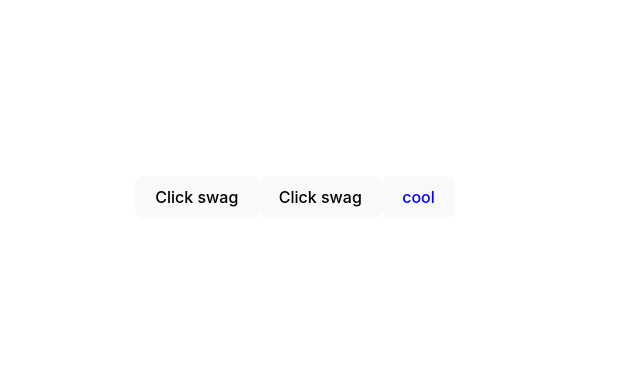
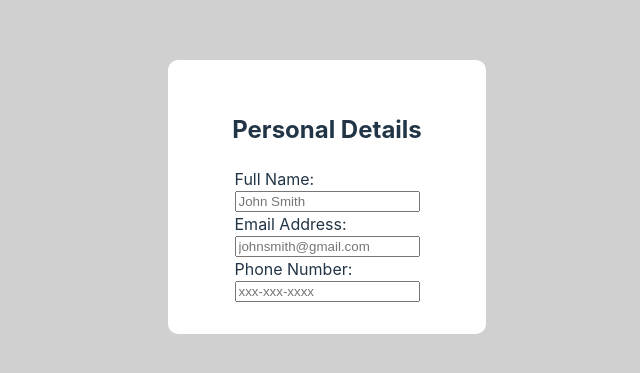
Before and after one commit to ReneSzz/my-first-react-app, a React (Vite) app in the folder my-first-react-app/: page / in a window 1280 px wide. Shown: the part 203-576 px from the top of the page, without its empty margins (345-985 px from the left). Built offline with nearby package versions, Linux system fonts and the light colour scheme.

Commit message:
Base for CV Builder Personal Details Section

```diff
--- a/my-first-react-app/src/App.jsx
+++ b/my-first-react-app/src/App.jsx
@@ -2,36 +2,20 @@ import { useState } from 'react'
 import reactLogo from './assets/react.svg'
 import viteLogo from '/vite.svg'
 import './App.css'
-
-function Button({text = "Click swag", color="black", fontSize="14", handleClick})
-{
- const styling = {
-  color: color,
-  fontSize: fontSize
- }
+import Person from './components/personDetails'
 
 
-
- return <button onClick={handleClick} style={styling}>{text}</button>
-
-
-}
 
 
 
 
 
 function App() {
-  const handleButtonClick = () =>
-  {
-    window.location.href = "http://www.google.com";
-  };
 
   return (
     <>
-    <Button handleClick={handleButtonClick}/>
-    <Button />
-    <Button text="cool" color="blue"/>
+
+    <Person> </Person>
     </>
   )
 }
--- /dev/null
+++ b/my-first-react-app/src/components/personDetails.jsx
@@ -0,0 +1,37 @@
+import { useState } from 'react'
+
+
+function Person() {
+    const [fullName, setFullName] = useState('');
+
+    const [email, setEmail] = useState('');
+    const [phoneNumber, setPhoneNumber] = useState('');
+    const [person, setPerson] = useState({ name: fullName , age: 100 });
+
+    // this console.log runs every time the component renders
+    // what do you think this will print?
+    console.log("during render: ", person);
+
+    return (
+       <>
+       <div className='card'>
+          <h2>{'Personal Details'}</h2>
+          <div className='inputGroup'>
+          <label htmlFor="firstName">Full Name: </label>
+          <input type="text" placeholder="John Smith" value={fullName} onChange={(e) => setFullName(e.target.value) }></input>
+          </div>
+
+          <div className='inputGroup'>
+          <label htmlFor="email">Email Address: </label>
+          <input type="email" value={email} placeholder='johnsmith@gmail.com' onChange={(e) => setEmail(e.target.value) }></input>
+          </div>
+          <div className='inputGroup'>
+          <label htmlFor="phone">Phone Number:  </label>
+          <input id='phone' type="tel" placeholder='xxx-xxx-xxxx' value={phoneNumber} onChange={(e) => setPhoneNumber(e.target.value) }></input>
+          </div>
+          </div>
+       </>
+    )
+  }
+
+  export default Person
--- a/my-first-react-app/src/index.css
+++ b/my-first-react-app/src/index.css
@@ -23,12 +23,18 @@ a:hover {
   color: #535bf2;
 }
 
+html{
+  margin: 0;
+  padding: 0;
+}
 body {
   margin: 0;
+  padding: 0;
   display: flex;
   place-items: center;
   min-width: 320px;
   min-height: 100vh;
+  background-color: rgb(208, 208, 208);
 }
 
 h1 {
@@ -67,3 +73,27 @@ button:focus-visible {
     background-color: #f9f9f9;
   }
 }
+
+#root{
+  padding: 0;
+
+}
+.card {
+  background-color: white;
+  border-radius: 10px;
+  width: 100%;
+  padding: 2rem;
+  display: flex;
+  flex-direction: column;
+  align-items: center;
+  justify-content: space-between;
+}
+
+.inputGroup{
+  display: flex;
+  flex-direction: column;
+}
+
+.inputGroup > label{
+ text-align: left;
+}
```
